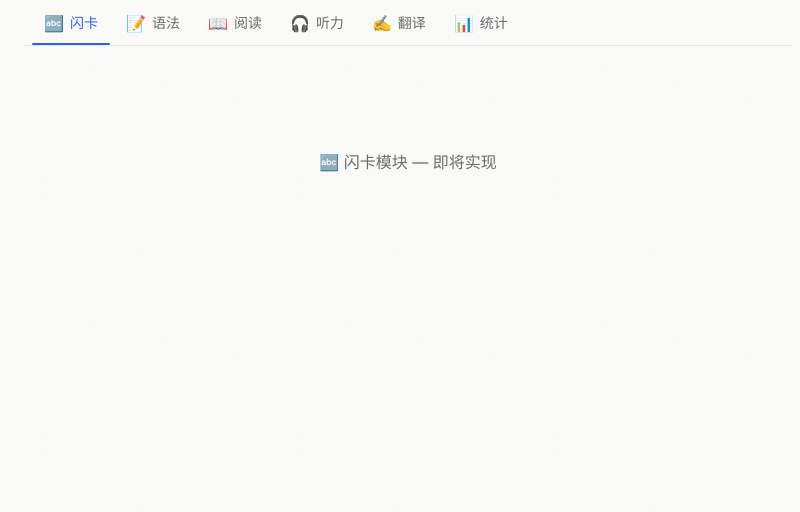
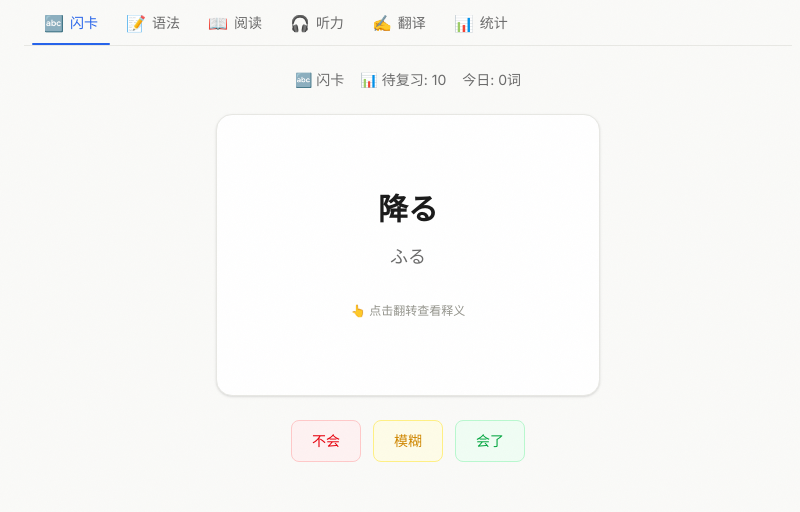
Before and after one commit to ws20061024sd-ai/XOLN_WEB, a Next.js app in the folder site/: page /works/japanese in a window 1280 px wide. Shown: the part 176-688 px from the top of the page, without its empty margins (232-1032 px from the left). Built offline with nearby package versions, Linux system fonts and the light colour scheme; no server answers.

Commit message:
feat: add flashcard module with SM-2 spaced repetition

```diff
--- a/site/src/app/globals.css
+++ b/site/src/app/globals.css
@@ -229,6 +229,11 @@ body {
 .decorative-hr::before { background: linear-gradient(to left, var(--border), transparent); }
 .decorative-hr::after { background: linear-gradient(to right, var(--border), transparent); }
 
+/* ===== 3D 卡片翻转 ===== */
+@utility perspective-500 {
+  perspective: 500px;
+}
+
 /* ===== 动画工具类 ===== */
 
 /* 滚动入场 */
--- /dev/null
+++ b/site/src/app/works/japanese/components/FlashcardModule.tsx
@@ -0,0 +1,104 @@
+"use client";
+import { motion, AnimatePresence } from "motion/react";
+import { useFlashcards } from "../hooks/useFlashcards";
+import { useProgress } from "../hooks/useProgress";
+
+export default function FlashcardModule() {
+  const { currentCard, isFlipped, setIsFlipped, queueLength, reviewedToday, scoreCard } = useFlashcards();
+  const { markActivity } = useProgress();
+
+  const handleScore = (score: 0 | 3 | 5) => {
+    markActivity();
+    scoreCard(score);
+  };
+
+  if (!currentCard) {
+    return (
+      <div className="flex flex-col items-center justify-center py-16 text-center">
+        <p className="text-4xl">🎉</p>
+        <p className="mt-4 text-lg font-medium text-[var(--text)]">今日任务完成！</p>
+        <p className="mt-1 text-sm text-[var(--text-muted)]">已复习 {reviewedToday} 个单词，明天继续加油。</p>
+      </div>
+    );
+  }
+
+  return (
+    <div className="flex flex-col items-center gap-6">
+      <div className="flex items-center gap-4 text-sm text-[var(--text-muted)]">
+        <span>🔤 闪卡</span>
+        <span>📊 待复习: {queueLength}</span>
+        <span>今日: {reviewedToday}词</span>
+      </div>
+
+      {/* 卡片 */}
+      <div
+        className="relative w-full max-w-sm cursor-pointer perspective-500"
+        onClick={() => setIsFlipped(!isFlipped)}
+      >
+        <motion.div
+          className="relative w-full rounded-2xl border border-[var(--border)] bg-[var(--bg-card)] p-10 shadow-sm"
+          style={{ minHeight: "240px" }}
+          animate={{ rotateY: isFlipped ? 180 : 0 }}
+          transition={{ duration: 0.3 }}
+        >
+          <AnimatePresence mode="wait">
+            {!isFlipped ? (
+              <motion.div
+                key="front"
+                initial={{ opacity: 0 }}
+                animate={{ opacity: 1 }}
+                exit={{ opacity: 0 }}
+                className="flex flex-col items-center justify-center gap-4"
+                style={{ minHeight: "200px" }}
+              >
+                <p className="text-3xl font-bold text-[var(--text)]">{currentCard.word}</p>
+                <p className="text-lg text-[var(--text-muted)]">{currentCard.reading}</p>
+                <p className="mt-4 text-xs text-[var(--text-soft)]">👆 点击翻转查看释义</p>
+              </motion.div>
+            ) : (
+              <motion.div
+                key="back"
+                initial={{ opacity: 0 }}
+                animate={{ opacity: 1 }}
+                exit={{ opacity: 0 }}
+                className="flex flex-col items-center gap-3"
+                style={{ minHeight: "200px", transform: "rotateY(180deg)" }}
+              >
+                <p className="text-2xl font-bold text-[var(--accent)]">{currentCard.meaning}</p>
+                <span className="rounded-full bg-[var(--border-light)] px-2 py-0.5 text-xs text-[var(--text-muted)]">
+                  {currentCard.partOfSpeech} · {currentCard.jlptLevel}
+                </span>
+                <div className="mt-3 rounded-lg bg-[var(--border-light)] p-3 text-center">
+                  <p className="text-sm text-[var(--text)]">{currentCard.example}</p>
+                  <p className="mt-1 text-xs text-[var(--text-muted)]">{currentCard.exampleMeaning}</p>
+                </div>
+              </motion.div>
+            )}
+          </AnimatePresence>
+        </motion.div>
+      </div>
+
+      {/* 评分按钮 */}
+      <div className="flex gap-3">
+        <button
+          onClick={() => handleScore(0)}
+          className="rounded-lg border border-red-200 bg-red-50 px-5 py-2.5 text-sm font-medium text-red-600 transition-colors hover:bg-red-100 dark:border-red-800 dark:bg-red-950 dark:text-red-400"
+        >
+          不会
+        </button>
+        <button
+          onClick={() => handleScore(3)}
+          className="rounded-lg border border-yellow-200 bg-yellow-50 px-5 py-2.5 text-sm font-medium text-yellow-600 transition-colors hover:bg-yellow-100 dark:border-yellow-800 dark:bg-yellow-950 dark:text-yellow-400"
+        >
+          模糊
+        </button>
+        <button
+          onClick={() => handleScore(5)}
+          className="rounded-lg border border-green-200 bg-green-50 px-5 py-2.5 text-sm font-medium text-green-600 transition-colors hover:bg-green-100 dark:border-green-800 dark:bg-green-950 dark:text-green-400"
+        >
+          会了
+        </button>
+      </div>
+    </div>
+  );
+}
--- /dev/null
+++ b/site/src/app/works/japanese/hooks/useFlashcards.ts
@@ -0,0 +1,80 @@
+"use client";
+import { useState, useCallback, useEffect } from "react";
+import type { VocabCard } from "../lib/data/vocabulary";
+import { vocabulary } from "../lib/data/vocabulary";
+import type { CardState } from "../lib/cardScheduler";
+import { getInitialState, review } from "../lib/cardScheduler";
+import { storage } from "../lib/supabase";
+
+const DAILY_NEW_LIMIT = 10;
+
+export function useFlashcards() {
+  const [queue, setQueue] = useState<VocabCard[]>([]);
+  const [cardStates, setCardStates] = useState<Map<string, CardState>>(new Map());
+  const [isFlipped, setIsFlipped] = useState(false);
+  const [reviewedToday, setReviewedToday] = useState(0);
+
+  // 初始化：加载词汇 + 状态
+  useEffect(() => {
+    const load = async () => {
+      const saved = await storage.get<Record<string, CardState>>("card_states");
+      const states = new Map<string, CardState>();
+      const now = new Date();
+
+      // 按 SM-2 排程：先出到期需要复习的，再出未学过的
+      const due: VocabCard[] = [];
+      const fresh: VocabCard[] = [];
+
+      for (const card of vocabulary) {
+        const state = saved?.[card.id] ?? getInitialState(card.id);
+        states.set(card.id, state);
+
+        if (state.nextReview <= now && state.totalReviews > 0) {
+          due.push(card);
+        } else if (state.totalReviews === 0) {
+          fresh.push(card);
+        }
+      }
+
+      setCardStates(states);
+      // 每日新词上限
+      setQueue([...due, ...fresh.slice(0, Math.max(0, DAILY_NEW_LIMIT - due.length))]);
+    };
+    load();
+  }, []);
+
+  const currentCard = queue[0] ?? null;
+
+  const scoreCard = useCallback(async (score: 0 | 3 | 5) => {
+    if (!currentCard) return;
+
+    const oldState = cardStates.get(currentCard.id) ?? getInitialState(currentCard.id);
+    const newState = review(oldState, score);
+    const newStates = new Map(cardStates);
+    newStates.set(currentCard.id, newState);
+    setCardStates(newStates);
+
+    // 保存到存储
+    const obj: Record<string, CardState> = {};
+    newStates.forEach((v, k) => { obj[k] = v; });
+    await storage.set("card_states", obj);
+
+    // 从队列移除当前卡片，如果是当天需复习的则插入后面
+    const rest = queue.slice(1);
+    if (score === 0) {
+      rest.push(currentCard);  // 不会的马上再出现
+    }
+    setQueue(rest);
+    setIsFlipped(false);
+    setReviewedToday(n => n + 1);
+  }, [currentCard, cardStates, queue]);
+
+  return {
+    currentCard,
+    isFlipped,
+    setIsFlipped,
+    queueLength: queue.length,
+    reviewedToday,
+    scoreCard,
+  };
+}
--- a/site/src/app/works/japanese/page.tsx
+++ b/site/src/app/works/japanese/page.tsx
@@ -3,11 +3,11 @@ import { useState } from "react";
 import { AnimatePresence, motion } from "motion/react";
 import TabBar from "./components/TabBar";
 import BottomStatusBar from "./components/BottomStatusBar";
+import FlashcardModule from "./components/FlashcardModule";
 import { useProgress } from "./hooks/useProgress";
 
 const PLACEHOLDER = "text-center text-[var(--text-muted)] py-20";
 
-function FlashcardModule() { return <div className={PLACEHOLDER}>🔤 闪卡模块 — 即将实现</div>; }
 function GrammarModule() { return <div className={PLACEHOLDER}>📝 语法模块 — 即将实现</div>; }
 function ReadingModule() { return <div className={PLACEHOLDER}>📖 阅读模块 — 即将实现</div>; }
 function ListeningModule() { return <div className={PLACEHOLDER}>🎧 听力模块 — 即将实现</div>; }
```
